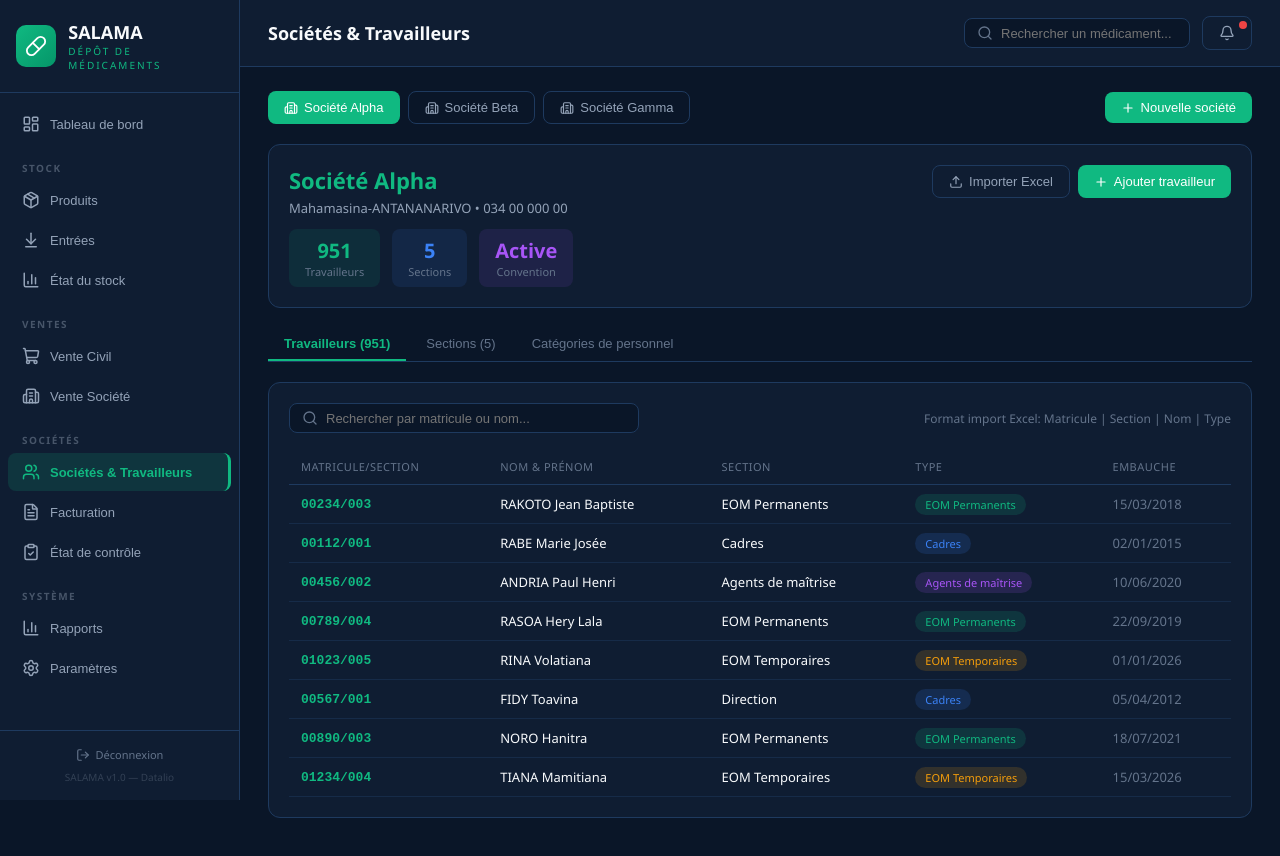
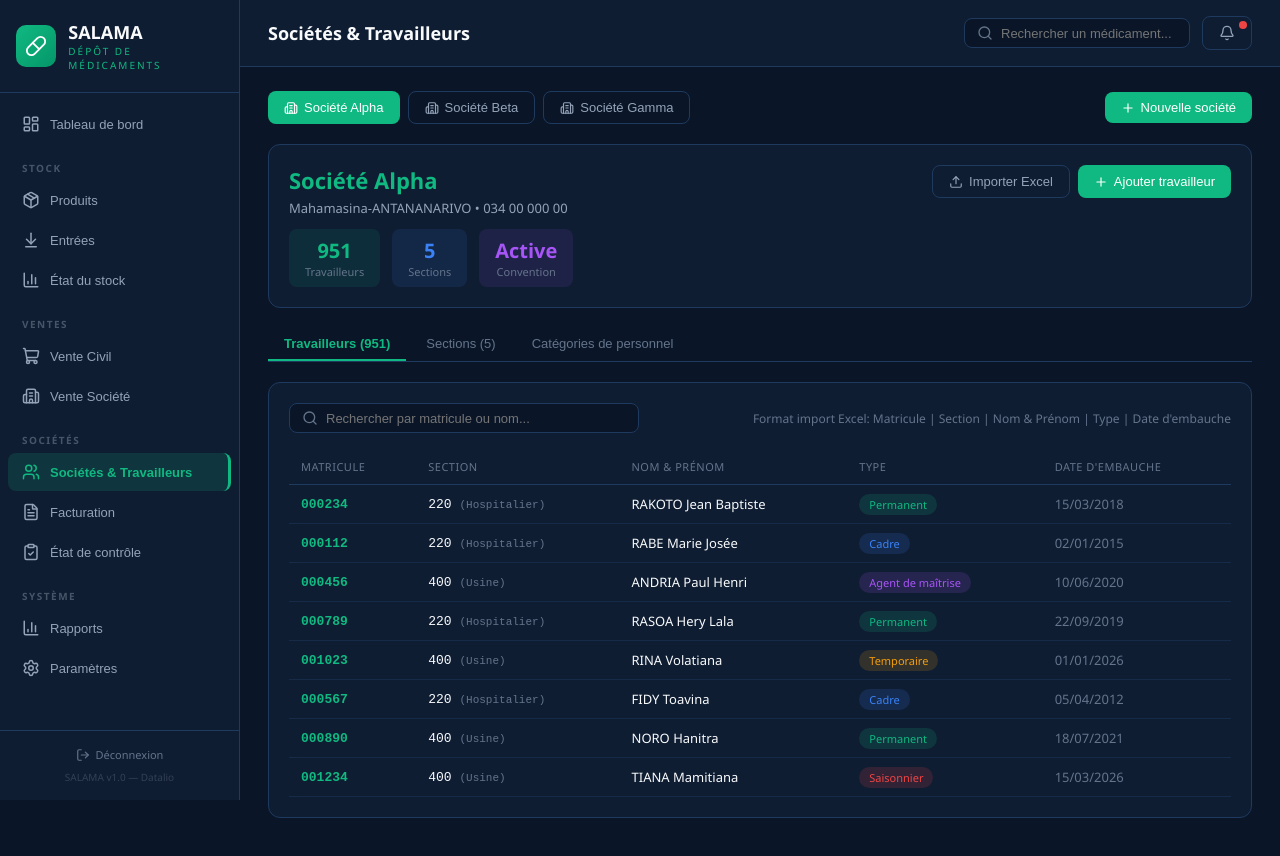
Before and after one commit to geminieatelier-maker/salama, a React (Vite) app: page /#/societes in a window 1280 px wide. Built offline with nearby package versions, Linux system fonts and the light colour scheme.

Commit message:
Depot mockup: 2 numeros ordonnance, benef T/F, matricule/section format, types, tri chronologique

```diff
--- a/src/pages/EtatControle.jsx
+++ b/src/pages/EtatControle.jsx
@@ -1,16 +1,20 @@
 import { useState } from 'react'
 import { ClipboardCheck, Download, Calendar, Building2, Printer, FileText } from 'lucide-react'
 
+// Trié par date d'ordonnance (ordre chronologique)
 const ordonnances = [
-  { date:'01/07/2026', numOrd:'ORD-4521', numPharm:'001', matricule:'00234/003', nom:'RAKOTO Jean Baptiste', section:'EOM Permanents', type:'EOM Permanents', medicaments:'PARACETAMOL 500MG x2, AMOXICILLINE 500MG x1', montant:9500 },
-  { date:'01/07/2026', numOrd:'ORD-4520', numPharm:'002', matricule:'00112/001', nom:'RABE Marie Josée', section:'Cadres', type:'Cadres', medicaments:'OMEPRAZOLE 20MG x1, IBUPROFENE 400MG x2', montant:14000 },
-  { date:'30/06/2026', numOrd:'ORD-4519', numPharm:'001', matricule:'00456/002', nom:'ANDRIA Paul Henri', section:'Agents de maîtrise', type:'Agents de maîtrise', medicaments:'ASPIRINE 500MG x3, VITAMINE C x2', montant:12000 },
-  { date:'30/06/2026', numOrd:'ORD-4518', numPharm:'003', matricule:'00789/004', nom:'RASOA Hery Lala', section:'EOM Permanents', type:'EOM Permanents', medicaments:'PARACETAMOL 500MG x5, ACIDE FOLIQUE x3', montant:17000 },
-  { date:'29/06/2026', numOrd:'ORD-4517', numPharm:'002', matricule:'01023/005', nom:'RINA Volatiana', section:'EOM Temporaires', type:'EOM Temporaires', medicaments:'AMOXICILLINE 500MG x2, OMEPRAZOLE 20MG x1', montant:16000 },
-  { date:'29/06/2026', numOrd:'ORD-4516', numPharm:'001', matricule:'00567/001', nom:'FIDY Toavina', section:'Direction', type:'Cadres', medicaments:'ATENOLOL 50MG x1', montant:5800 },
-  { date:'28/06/2026', numOrd:'ORD-4515', numPharm:'004', matricule:'00890/003', nom:'NORO Hanitra', section:'EOM Permanents', type:'EOM Permanents', medicaments:'PARACETAMOL 500MG x3, IBUPROFENE 400MG x1, VITAMINE C x2', montant:14000 },
-  { date:'28/06/2026', numOrd:'ORD-4514', numPharm:'002', matricule:'01234/004', nom:'TIANA Mamitiana', section:'EOM Temporaires', type:'EOM Temporaires', medicaments:'ASPIRINE 500MG x2, ACIDE FOLIQUE x1', montant:7500 },
+  { date:'28/06/2026', numOrd:'2026-4514', numFacture:'F-2026-1035', matricule:'001234', section:'400', benef:'T', nom:'TIANA Mamitiana', type:'Saisonnier', medicaments:'ASPIRINE 500MG x2, ACIDE FOLIQUE x1', montant:7500 },
+  { date:'28/06/2026', numOrd:'2026-4515', numFacture:'F-2026-1036', matricule:'000890', section:'400', benef:'F', nom:'NORO Hanitra', type:'Permanent', medicaments:'PARACETAMOL 500MG x3, IBUPROFENE 400MG x1, VITAMINE C x2', montant:14000 },
+  { date:'29/06/2026', numOrd:'2026-4516', numFacture:'F-2026-1037', matricule:'000567', section:'220', benef:'T', nom:'FIDY Toavina', type:'Cadre', medicaments:'ATENOLOL 50MG x1', montant:5800 },
+  { date:'29/06/2026', numOrd:'2026-4517', numFacture:'F-2026-1038', matricule:'001023', section:'400', benef:'T', nom:'RINA Volatiana', type:'Temporaire', medicaments:'AMOXICILLINE 500MG x2, OMEPRAZOLE 20MG x1', montant:16000 },
+  { date:'30/06/2026', numOrd:'2026-4518', numFacture:'F-2026-1039', matricule:'000789', section:'220', benef:'T', nom:'RASOA Hery Lala', type:'Permanent', medicaments:'PARACETAMOL 500MG x5, ACIDE FOLIQUE x3', montant:17000 },
+  { date:'30/06/2026', numOrd:'2026-4519', numFacture:'F-2026-1040', matricule:'000456', section:'400', benef:'F', nom:'ANDRIA Paul Henri', type:'Agent de maîtrise', medicaments:'ASPIRINE 500MG x3, VITAMINE C x2', montant:12000 },
+  { date:'01/07/2026', numOrd:'2026-4520', numFacture:'F-2026-1041', matricule:'000112', section:'220', benef:'T', nom:'RABE Marie Josée', type:'Cadre', medicaments:'OMEPRAZOLE 20MG x1, IBUPROFENE 400MG x2', montant:14000 },
+  { date:'01/07/2026', numOrd:'2026-4521', numFacture:'F-2026-1042', matricule:'000234', section:'220', benef:'T', nom:'RAKOTO Jean Baptiste', type:'Permanent', medicaments:'PARACETAMOL 500MG x2, AMOXICILLINE 500MG x1', montant:9500 },
 ]
+
+const deptOf = s => s.startsWith('2') ? 'Hospitalier' : s.startsWith('4') ? 'Usine' : 'Autre'
+const typeBadge = t => t==='Cadre'?'b-b':t==='Agent de maîtrise'?'b-p':t==='Permanent'?'b-g':t==='Temporaire'?'b-y':'b-r'
 
 export default function EtatControle() {
   const [tab, setTab] = useState('controle')
@@ -32,7 +36,7 @@ export default function EtatControle() {
     </div>
 
     <div className="stats" style={{gridTemplateColumns:'repeat(4,1fr)'}}>
-      <div className="stat"><div className="label">Ordonnances</div><div className="value" style={{color:'#10b981'}}>4 237</div><div className="sub" style={{color:'#94a3b8'}}>Ce mois</div></div>
+      <div className="stat"><div className="label">Ordonnances</div><div className="value" style={{color:'#10b981'}}>6 085</div><div className="sub" style={{color:'#94a3b8'}}>Ce mois • 190 pages</div></div>
       <div className="stat"><div className="label">Travailleurs servis</div><div className="value" style={{color:'#3b82f6'}}>1 842</div><div className="sub" style={{color:'#94a3b8'}}>Sur 5 660</div></div>
       <div className="stat"><div className="label">Médicaments délivrés</div><div className="value" style={{color:'#a855f7'}}>12 480</div><div className="sub" style={{color:'#94a3b8'}}>287 références</div></div>
       <div className="stat"><div className="label">Montant total</div><div className="value" style={{color:'#f59e0b'}}>96.4M</div><div className="sub" style={{color:'#94a3b8'}}>Ar HT</div></div>
@@ -46,19 +50,23 @@ export default function EtatControle() {
 
     {tab === 'controle' && <div className="card">
       <div className="card-title"><ClipboardCheck size={16}/> État de contrôle — Société Alpha — Juin 2026</div>
-      <div style={{fontSize:12,color:'#64748b',marginBottom:16}}>Enregistrement de toutes les ordonnances et factures détaillées des médicaments consommés</div>
+      <div style={{fontSize:12,color:'#64748b',marginBottom:8}}>Enregistrement de toutes les ordonnances et factures détaillées des médicaments consommés — trié par date d'ordonnance</div>
+      <div style={{fontSize:11,color:'#94a3b8',marginBottom:16,background:'rgba(245,158,11,.06)',borderRadius:8,padding:'8px 12px'}}>
+        📄 Format papier listing 3 plis — gros volume supporté (exemple : ~6 085 ordonnances / 190 pages). Le N° d'ordonnance (hôpital) est la référence principale.
+      </div>
       <div className="tbl-wrap">
       <table className="tbl">
-        <thead><tr><th>Date</th><th>N° Ord</th><th>N° Pharm</th><th>Matricule</th><th>Nom & Prénom</th><th>Section</th><th>Type</th><th>Montant</th></tr></thead>
+        <thead><tr><th>Date ord.</th><th>N° ordonnance (hôpital)</th><th>N° facture pharm.</th><th>Bénéf.</th><th>Matricule</th><th>Section</th><th>Nom & Prénom</th><th>Type</th><th>Montant</th></tr></thead>
         <tbody>
           {ordonnances.map((o,i) => <tr key={i}>
             <td>{o.date}</td>
-            <td style={{fontFamily:'monospace',color:'#10b981'}}>{o.numOrd}</td>
-            <td style={{textAlign:'center'}}>{o.numPharm}</td>
+            <td style={{fontFamily:'monospace',color:'#10b981',fontWeight:700}}>{o.numOrd}</td>
+            <td style={{fontFamily:'monospace',fontSize:11,color:'#94a3b8'}}>{o.numFacture}</td>
+            <td style={{textAlign:'center'}}><span className={`badge ${o.benef==='T'?'b-b':'b-p'}`}>{o.benef}</span></td>
             <td style={{fontFamily:'monospace',fontSize:11}}>{o.matricule}</td>
+            <td style={{fontFamily:'monospace',fontSize:11}}>{o.section} <span style={{color:'#64748b'}}>({deptOf(o.section)})</span></td>
             <td style={{fontWeight:500}}>{o.nom}</td>
-            <td style={{fontSize:12}}>{o.section}</td>
-            <td><span className={`badge ${o.type==='Cadres'?'b-b':o.type==='Agents de maîtrise'?'b-p':o.type==='EOM Permanents'?'b-g':'b-y'}`}>{o.type}</span></td>
+            <td><span className={`badge ${typeBadge(o.type)}`}>{o.type}</span></td>
             <td style={{fontWeight:600}}>{o.montant.toLocaleString()} Ar</td>
           </tr>)}
         </tbody>
@@ -73,7 +81,7 @@ export default function EtatControle() {
           <div>
             <span style={{fontFamily:'monospace',color:'#10b981',fontWeight:600}}>{o.numOrd}</span>
             <span style={{color:'#64748b',fontSize:12,marginLeft:12}}>{o.date}</span>
-            <span style={{color:'#64748b',fontSize:12,marginLeft:12}}>Pharm: {o.numPharm}</span>
+            <span style={{color:'#64748b',fontSize:12,marginLeft:12}}>Facture: {o.numFacture}</span>
           </div>
           <span style={{fontWeight:600}}>{o.montant.toLocaleString()} Ar</span>
         </div>
--- a/src/pages/Societes.jsx
+++ b/src/pages/Societes.jsx
@@ -8,15 +8,20 @@ const societes = [
 ]
 
 const travailleurs = [
-  { matricule:'00234/003', nom:'RAKOTO Jean Baptiste', section:'EOM Permanents', type:'EOM Permanents', embauche:'15/03/2018' },
-  { matricule:'00112/001', nom:'RABE Marie Josée', section:'Cadres', type:'Cadres', embauche:'02/01/2015' },
-  { matricule:'00456/002', nom:'ANDRIA Paul Henri', section:'Agents de maîtrise', type:'Agents de maîtrise', embauche:'10/06/2020' },
-  { matricule:'00789/004', nom:'RASOA Hery Lala', section:'EOM Permanents', type:'EOM Permanents', embauche:'22/09/2019' },
-  { matricule:'01023/005', nom:'RINA Volatiana', section:'EOM Temporaires', type:'EOM Temporaires', embauche:'01/01/2026' },
-  { matricule:'00567/001', nom:'FIDY Toavina', section:'Direction', type:'Cadres', embauche:'05/04/2012' },
-  { matricule:'00890/003', nom:'NORO Hanitra', section:'EOM Permanents', type:'EOM Permanents', embauche:'18/07/2021' },
-  { matricule:'01234/004', nom:'TIANA Mamitiana', section:'EOM Temporaires', type:'EOM Temporaires', embauche:'15/03/2026' },
+  { matricule:'000234', section:'220', nom:'RAKOTO Jean Baptiste', type:'Permanent', embauche:'15/03/2018' },
+  { matricule:'000112', section:'220', nom:'RABE Marie Josée', type:'Cadre', embauche:'02/01/2015' },
+  { matricule:'000456', section:'400', nom:'ANDRIA Paul Henri', type:'Agent de maîtrise', embauche:'10/06/2020' },
+  { matricule:'000789', section:'220', nom:'RASOA Hery Lala', type:'Permanent', embauche:'22/09/2019' },
+  { matricule:'001023', section:'400', nom:'RINA Volatiana', type:'Temporaire', embauche:'01/01/2026' },
+  { matricule:'000567', section:'220', nom:'FIDY Toavina', type:'Cadre', embauche:'05/04/2012' },
+  { matricule:'000890', section:'400', nom:'NORO Hanitra', type:'Permanent', embauche:'18/07/2021' },
+  { matricule:'001234', section:'400', nom:'TIANA Mamitiana', type:'Saisonnier', embauche:'15/03/2026' },
 ]
+
+// La section identifie le département : 2xx = hospitalier, 4xx = usine
+const deptOf = s => s.startsWith('2') ? 'Hospitalier' : s.startsWith('4') ? 'Usine' : 'Autre'
+const typeBadge = t => t==='Cadre'?'b-b':t==='Agent de maîtrise'?'b-p':t==='Permanent'?'b-g':t==='Temporaire'?'b-y':'b-r'
+const TYPES = ['Cadre','Permanent','Agent de maîtrise','Temporaire','Saisonnier']
 
 export default function Societes() {
   const [selected, setSelected] = useState(0)
@@ -69,17 +74,17 @@ export default function Societes() {
     {tab === 'travailleurs' && <div className="card">
       <div style={{display:'flex',justifyContent:'space-between',alignItems:'center',marginBottom:16}}>
         <div className="search-bar"><Search size={16} color="#64748b"/><input placeholder="Rechercher par matricule ou nom..."/></div>
-        <div style={{fontSize:12,color:'#64748b'}}>Format import Excel: Matricule | Section | Nom | Type</div>
+        <div style={{fontSize:12,color:'#64748b'}}>Format import Excel: Matricule | Section | Nom & Prénom | Type | Date d'embauche</div>
       </div>
       <div className="tbl-wrap">
       <table className="tbl">
-        <thead><tr><th>Matricule/Section</th><th>Nom & Prénom</th><th>Section</th><th>Type</th><th>Embauche</th></tr></thead>
+        <thead><tr><th>Matricule</th><th>Section</th><th>Nom & Prénom</th><th>Type</th><th>Date d'embauche</th></tr></thead>
         <tbody>
           {travailleurs.map(t => <tr key={t.matricule}>
             <td style={{fontFamily:'monospace',color:'#10b981',fontWeight:600}}>{t.matricule}</td>
+            <td style={{fontFamily:'monospace'}}>{t.section} <span style={{fontSize:11,color:'#64748b'}}>({deptOf(t.section)})</span></td>
             <td style={{fontWeight:500}}>{t.nom}</td>
-            <td>{t.section}</td>
-            <td><span className={`badge ${t.type==='Cadres'?'b-b':t.type==='Agents de maîtrise'?'b-p':t.type==='EOM Permanents'?'b-g':'b-y'}`}>{t.type}</span></td>
+            <td><span className={`badge ${typeBadge(t.type)}`}>{t.type}</span></td>
             <td style={{color:'#64748b'}}>{t.embauche}</td>
           </tr>)}
         </tbody>
@@ -89,20 +94,28 @@ export default function Societes() {
 
     {tab === 'sections' && <div className="card">
       <div className="card-title">Sections / Départements — {soc.nom}</div>
-      {soc.sections.map((s,i) => <div key={i} style={{display:'flex',justifyContent:'space-between',padding:'10px 12px',borderBottom:'1px solid rgba(30,58,95,.3)',alignItems:'center'}}>
-        <div style={{display:'flex',alignItems:'center',gap:8}}><ChevronRight size={14} color="#64748b"/><span>{s}</span></div>
-        <span className="badge b-g">{Math.floor(soc.travailleurs / soc.sections.length)} travailleurs</span>
+      <div style={{fontSize:12,color:'#94a3b8',marginBottom:16,background:'rgba(59,130,246,.06)',borderRadius:8,padding:'10px 12px'}}>
+        Le <strong style={{color:'#e2e8f0'}}>code section</strong> identifie le département : <span style={{fontFamily:'monospace',color:'#10b981'}}>2xx</span> → Département hospitalier · <span style={{fontFamily:'monospace',color:'#f59e0b'}}>4xx</span> → Département usine.
+      </div>
+      {[
+        { code:'220', dept:'Hospitalier', nb:112 },
+        { code:'221', dept:'Hospitalier', nb:64 },
+        { code:'400', dept:'Usine', nb:203 },
+        { code:'401', dept:'Usine', nb:98 },
+      ].map((s,i) => <div key={i} style={{display:'flex',justifyContent:'space-between',padding:'10px 12px',borderBottom:'1px solid rgba(30,58,95,.3)',alignItems:'center'}}>
+        <div style={{display:'flex',alignItems:'center',gap:8}}><ChevronRight size={14} color="#64748b"/><span style={{fontFamily:'monospace',fontWeight:600}}>{s.code}</span><span style={{fontSize:12,color:'#94a3b8'}}>— Département {s.dept}</span></div>
+        <span className={`badge ${s.dept==='Hospitalier'?'b-g':'b-y'}`}>{s.nb} travailleurs</span>
       </div>)}
     </div>}
 
     {tab === 'categories' && <div className="card">
-      <div className="card-title">Catégories de personnel (pour facturation)</div>
+      <div className="card-title">Types de personnel</div>
       <div style={{fontSize:13,color:'#94a3b8'}}>
-        <p style={{marginBottom:12}}>Les catégories suivantes sont utilisées dans la facturation mensuelle conformément au format de la société :</p>
-        {['Achat pour l\'hôpital','Cadres','Agents de maîtrise','EOM Permanents','EOM Temporaires'].map((c,i) =>
+        <p style={{marginBottom:12}}>Types disponibles pour chaque travailleur (utilisés dans la facturation mensuelle) :</p>
+        {TYPES.map((c,i) =>
           <div key={i} style={{display:'flex',justifyContent:'space-between',padding:'10px 12px',borderBottom:'1px solid rgba(30,58,95,.3)',alignItems:'center'}}>
             <span style={{fontWeight:500,color:'#e2e8f0'}}>{c}</span>
-            <span className="badge b-b">Type {i+1}</span>
+            <span className={`badge ${typeBadge(c)}`}>{c}</span>
           </div>
         )}
       </div>
--- a/src/pages/VenteSociete.jsx
+++ b/src/pages/VenteSociete.jsx
@@ -3,7 +3,7 @@ import { Search, Plus, Minus, Trash2, Building2, User, FileText } from 'lucide-r
 
 export default function VenteSociete() {
   const [societe] = useState('Société Alpha')
-  const [travailleur] = useState({ matricule:'00234/003', nom:'RAKOTO Jean Baptiste', section:'EOM PERMANENTS', type:'EOM Permanents' })
+  const [travailleur] = useState({ matricule:'000234', section:'220', dpt:'Hospitalier', nom:'RAKOTO Jean Baptiste', type:'Permanent', embauche:'12/03/2018' })
 
   const panier = [
     { ref:'PAR00011', nom:'PARACETAMOL 500MG', prix:2500, qte:2 },
@@ -33,14 +33,14 @@ export default function VenteSociete() {
 
       <div className="card" style={{borderColor:'#3b82f6',borderWidth:2}}>
         <div className="card-title"><User size={16}/> Travailleur</div>
-        <div className="form-group" style={{marginBottom:8}}>
-          <label>Matricule / Section</label>
-          <input placeholder="Ex: 00234/003" defaultValue="00234/003" style={{background:'#0a1628',border:'1px solid #1e3a5f',borderRadius:8,padding:'8px 12px',color:'#f8fafc',fontSize:13}}/>
+        <div className="form-grid" style={{marginBottom:8}}>
+          <div className="form-group"><label>Matricule</label><input placeholder="Ex: 000234" defaultValue="000234" style={{background:'#0a1628',border:'1px solid #1e3a5f',borderRadius:8,padding:'8px 12px',color:'#f8fafc',fontSize:13}}/></div>
+          <div className="form-group"><label>Section</label><input placeholder="Ex: 034" defaultValue="220" style={{background:'#0a1628',border:'1px solid #1e3a5f',borderRadius:8,padding:'8px 12px',color:'#f8fafc',fontSize:13}}/></div>
         </div>
         <div style={{background:'rgba(59,130,246,.1)',borderRadius:8,padding:12}}>
           <div style={{fontSize:16,fontWeight:700,color:'#3b82f6'}}>{travailleur.nom}</div>
-          <div style={{fontSize:12,color:'#94a3b8'}}>Matricule: {travailleur.matricule} • {travailleur.section}</div>
-          <div style={{fontSize:12,color:'#94a3b8'}}>Type: {travailleur.type}</div>
+          <div style={{fontSize:12,color:'#94a3b8'}}>Matricule: {travailleur.matricule} • Section: {travailleur.section} ({travailleur.dpt})</div>
+          <div style={{fontSize:12,color:'#94a3b8'}}>Type: {travailleur.type} • Embauché le {travailleur.embauche}</div>
         </div>
       </div>
     </div>
@@ -49,10 +49,12 @@ export default function VenteSociete() {
       <div className="card">
         <div className="card-title">Ordonnance</div>
         <div className="form-grid">
-          <div className="form-group"><label>N° Ordonnance</label><input placeholder="Ex: ORD-2026-0547"/></div>
+          <div className="form-group"><label>N° ordonnance (hôpital)</label><input placeholder="Ex: 2026-0547" style={{fontWeight:600}}/></div>
           <div className="form-group"><label>Date ordonnance</label><input type="date" defaultValue="2026-07-01"/></div>
-          <div className="form-group"><label>N° Pharmacien</label><select><option>001 — Dr RABE</option><option>002 — Dr SOLO</option><option>003 — Dr NAINA</option><option>004 — Dr JEAN</option></select></div>
-          <div className="form-group"><label>Patient (si famille)</label><input placeholder="Nom du patient si différent"/></div>
+          <div className="form-group"><label>N° facture pharmacie</label><input placeholder="Auto — ex: F-2026-1042" defaultValue="F-2026-1042"/></div>
+          <div className="form-group"><label>Bénéficiaire</label><select><option value="T">T — Travailleur</option><option value="F">F — Famille</option></select></div>
+          <div className="form-group"><label>Pharmacien signataire</label><select><option>001 — Dr RABE</option><option>002 — Dr SOLO</option><option>003 — Dr NAINA</option><option>004 — Dr JEAN</option></select></div>
+          <div className="form-group"><label>Nom du patient (si Famille)</label><input placeholder="Rempli si bénéficiaire = F"/></div>
         </div>
       </div>
 
```
